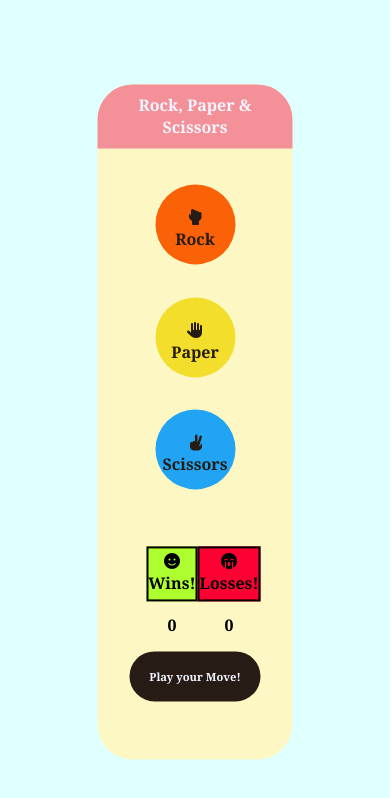
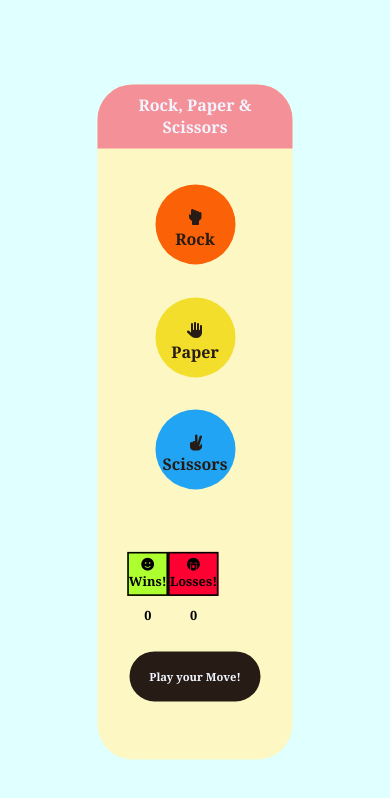
Before and after one commit to AlphaBeast97/Rock-Paper-Scissors-Game, a plain HTML site: page index.html in a window 390 px wide. Drawn offline with Linux system fonts and the light colour scheme.

Commit message:
THE GAME IS DONE (just some small update)

```diff
--- a/style.css
+++ b/style.css
@@ -147,3 +147,9 @@ p {
 
     }
 }
+@media screen and (max-width: 400px) {
+    .counter {
+        scale: 80%;
+        margin-left: 10%;
+    }
+}
```
